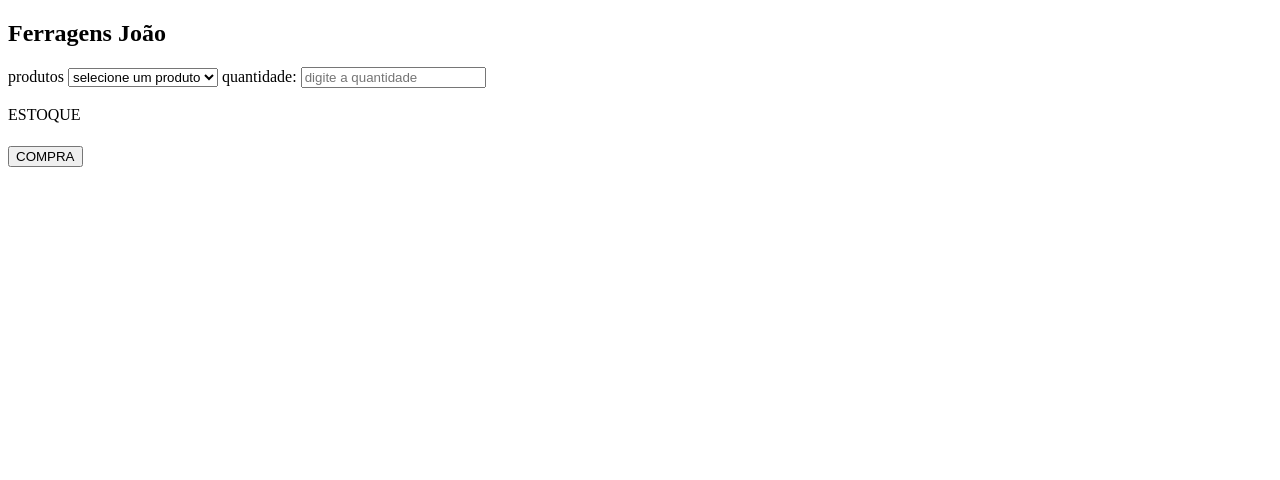
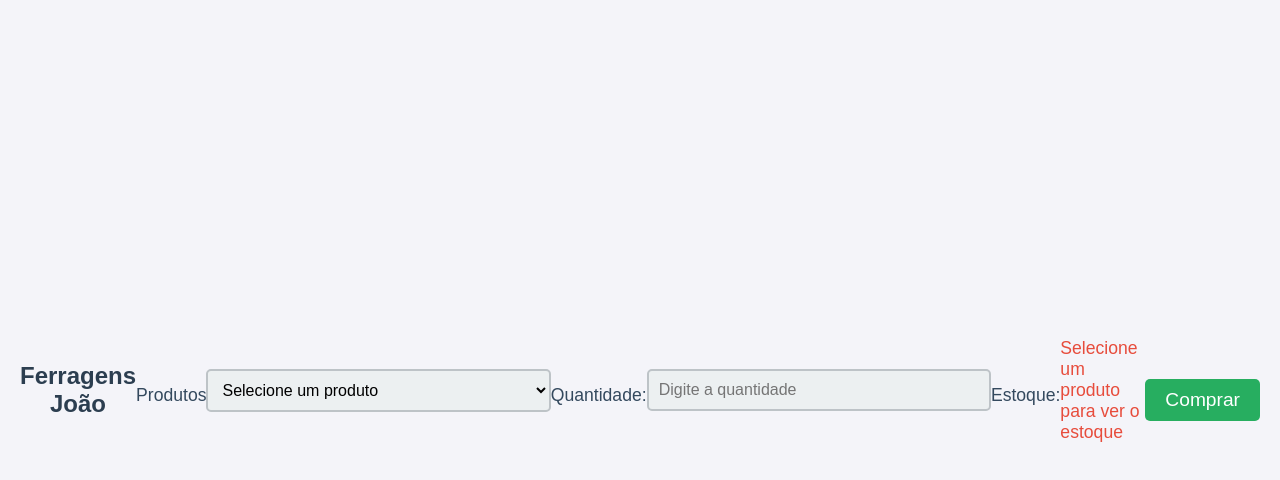
Before and after one commit to Gustanaotidarbola/real.script, a plain HTML site: page ferragensjoao/index.html in a window 1280 px wide. Drawn offline with Linux system fonts and the light colour scheme.

Commit message:
nova alteraçao do site

```diff
--- a/ferragensjoao/index.html
+++ b/ferragensjoao/index.html
@@ -4,24 +4,29 @@
     <meta charset="UTF-8">
     <meta http-equiv="X-UA-Compatible" content="IE=edge">
     <meta name="viewport" content="width=device-width, initial-scale=1.0">
-    <title>ferragens joão[=</title>
+    <title>Ferragens João</title>
 </head>
 <body>
     <h2>Ferragens João</h2>
-    <label for="produto">produtos</label>
+    <label for="produto">Produtos</label>
     <select id="produto">
-        <option value="">selecione um produto</option>
-        <option value="parafuso">parafuso</option>
-        <option value="martelo">martelo</option>
-        <option value="chave de fenda">chave de fenda</option>
-        <option value="serrote">serrote</option>
+        <option value="">Selecione um produto</option>
+        <option value="parafuso">Parafuso</option>
+        <option value="martelo">Martelo</option>
+        <option value="chave de fenda">Chave de Fenda</option>
+        <option value="serrote">Serrote</option>
+    </select>
 
-    </select>
-    <label for="quantidade">quantidade:</label> <!--CAMPO DE QUANTIDADE-->
-    <input type="number" id="quantidade" min="0" placeholder="digite a quantidade"><br><br>
-<label for="">ESTOQUE</label> <H5></H5>
-    <button onclick="calcularPreco()">COMPRA</button>
+    <label for="quantidade">Quantidade:</label>
+    <input type="number" id="quantidade" min="0" placeholder="Digite a quantidade"><br><br>
+
+    <label for="estoque">Estoque:</label>
+    <h5 id="estoque">Selecione um produto para ver o estoque</h5>
+
+    <button onclick="calcularPreco()">Comprar</button>
     <h4 id="resultado"></h4>
+
     <script src="script.js"></script>
+    <link rel="stylesheet" href="style.css">
 </body>
 </html>
--- a/ferragensjoao/script.js
+++ b/ferragensjoao/script.js
@@ -1,34 +1,41 @@
-const precos={ //dicionario
-    "parafuso":19.90,
-    "martelo":23.70,
-    "chave de fenda": 10.99,
-    "serrote":30.00,
+// Definindo os estoques iniciais para os produtos
+const estoques = {
+    'parafuso': 100,
+    'martelo': 50,
+    'chave de fenda': 75,
+    'serrote': 30
 };
 
-const estoque={
-    "parafuso": 100,
-    "martelo":4,
-    "chave de fenda": 6,
-    "serrote":1000,
+const precos = {
+    'parafuso': 1.50, // preço por unidade
+    'martelo': 10.00,
+    'chave de fenda': 8.00,
+    'serrote': 15.00
 };
 
-//ACESSAR GUARDAR A QUANTIDAde
-//calcular o preço total
-function calcularPreco(){
+// Função para atualizar o estoque e calcular o preço
+function calcularPreco() {
+    const produtoSelecionado = document.getElementById("produto").value;
+    const quantidade = parseInt(document.getElementById("quantidade").value);
 
-    let qtd = document.getElementById("quantidade").value;// pega aquantidade atual digitada
-    let escolha = document.getElementById("produto").value;//pega o nome do produto selecionado
-    let valortotal = qtd * precos[escolha] // calcular o valor total multiplicando o preço do produto pela quantidade
-    //DECISAO
-    //pra ve o que tem no estoque
-    if(estoque[escolha] - qtd >= 0){
-        document.getElementById("resultado").innerHTML = valortotal.toFixed(2); //exibir o resultado
-        estoque[escolha] -= qtd; // calculo do estoque pra quando for tirando
-        window.alert("compra realizada com sucesso "  + "valor total: " + valortotal.toFixed(2))
+    if (!produtoSelecionado || isNaN(quantidade) || quantidade <= 0) {
+        alert("Por favor, selecione um produto e insira uma quantidade válida.");
+        return;
+    }
 
-    // aparece a mensagem na tela se não tive mais nada no estoque
-    }else{
-        window.alert("ESTOQUE INDISPONIVEL")
+    // Verifica se o estoque é suficiente
+    if (quantidade > estoques[produtoSelecionado]) {
+        alert("Quantidade excede o estoque disponível.");
+        return;
     }
-    console.log(estoque[escolha])
+
+    // Atualiza o estoque
+    estoques[produtoSelecionado] -= quantidade;
+
+    // Calcula o preço total
+    const precoTotal = precos[produtoSelecionado] * quantidade;
+
+    // Atualiza o estoque visível e o resultado da compra
+    document.getElementById("estoque").textContent = `Estoque restante de ${produtoSelecionado}: ${estoques[produtoSelecionado]}`;
+    document.getElementById("resultado").textContent = `Preço total: R$ ${precoTotal.toFixed(2)}. Estoque atualizado: ${estoques[produtoSelecionado]} unidades restantes.`;
 }
--- a/ferragensjoao/style.css
+++ b/ferragensjoao/style.css
@@ -0,0 +1,100 @@
+/* Resetando alguns estilos padrões */
+* {
+    margin: 0;
+    padding: 0;
+    box-sizing: border-box;
+}
+
+/* Estilos gerais do corpo */
+body {
+    font-family: Arial, sans-serif;
+    background-color: #f4f4f9;
+    color: #333;
+    margin: 0;
+    padding: 20px;
+}
+
+/* Estilo para o título */
+h2 {
+    color: #2c3e50;
+    text-align: center;
+    margin-bottom: 20px;
+}
+
+/* Estilo para o rótulo de 'produtos' e 'quantidade' */
+label {
+    font-size: 1.1em;
+    color: #34495e;
+    margin-bottom: 10px;
+    display: block;
+}
+
+/* Estilo para o select de produtos */
+select, input[type="number"] {
+    font-size: 1em;
+    padding: 10px;
+    width: 100%;
+    margin-bottom: 20px;
+    border: 2px solid #bdc3c7;
+    border-radius: 5px;
+    background-color: #ecf0f1;
+}
+
+/* Estilo para o botão */
+button {
+    background-color: #27ae60;
+    color: white;
+    font-size: 1.2em;
+    padding: 10px 20px;
+    border: none;
+    border-radius: 5px;
+    cursor: pointer;
+    transition: background-color 0.3s ease;
+}
+
+button:hover {
+    background-color: #2ecc71;
+}
+
+/* Estilo para o campo de exibição do estoque */
+h5 {
+    font-size: 1.1em;
+    color: #e74c3c;
+    font-weight: normal;
+    margin-bottom: 20px;
+}
+
+/* Estilo para o campo de exibição do preço */
+h4 {
+    font-size: 1.3em;
+    color: #2980b9;
+    font-weight: bold;
+    text-align: center;
+    margin-top: 20px;
+}
+
+/* Adicionando uma borda e centralizando o formulário */
+body {
+    display: flex;
+    justify-content: center;
+    align-items: center;
+    min-height: 100vh;
+}
+
+form {
+    background-color: #ffffff;
+    padding: 20px 30px;
+    border-radius: 10px;
+    box-shadow: 0 4px 8px rgba(0, 0, 0, 0.1);
+    width: 400px;
+}
+
+/* Estilo para o aviso de erro */
+.alert {
+    background-color: #e74c3c;
+    color: white;
+    padding: 10px;
+    border-radius: 5px;
+    margin-bottom: 20px;
+    text-align: center;
+}
```
